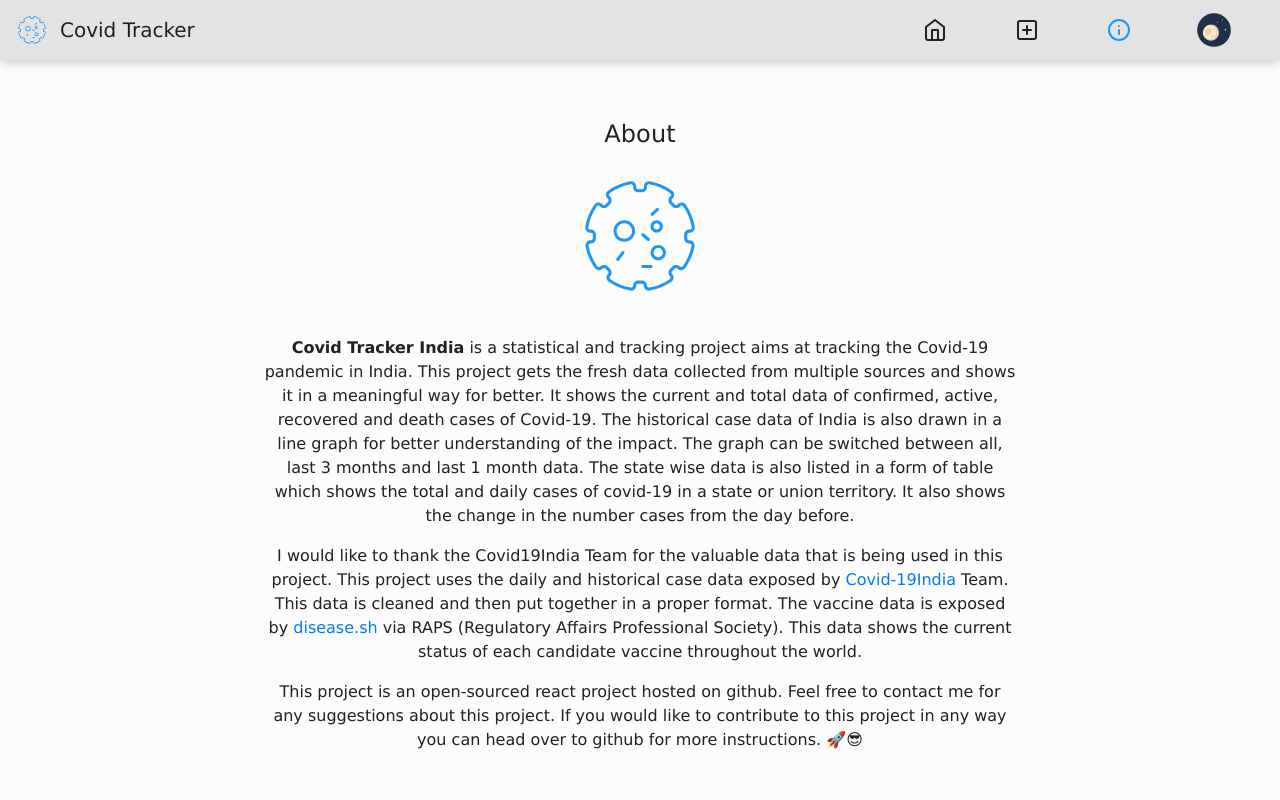
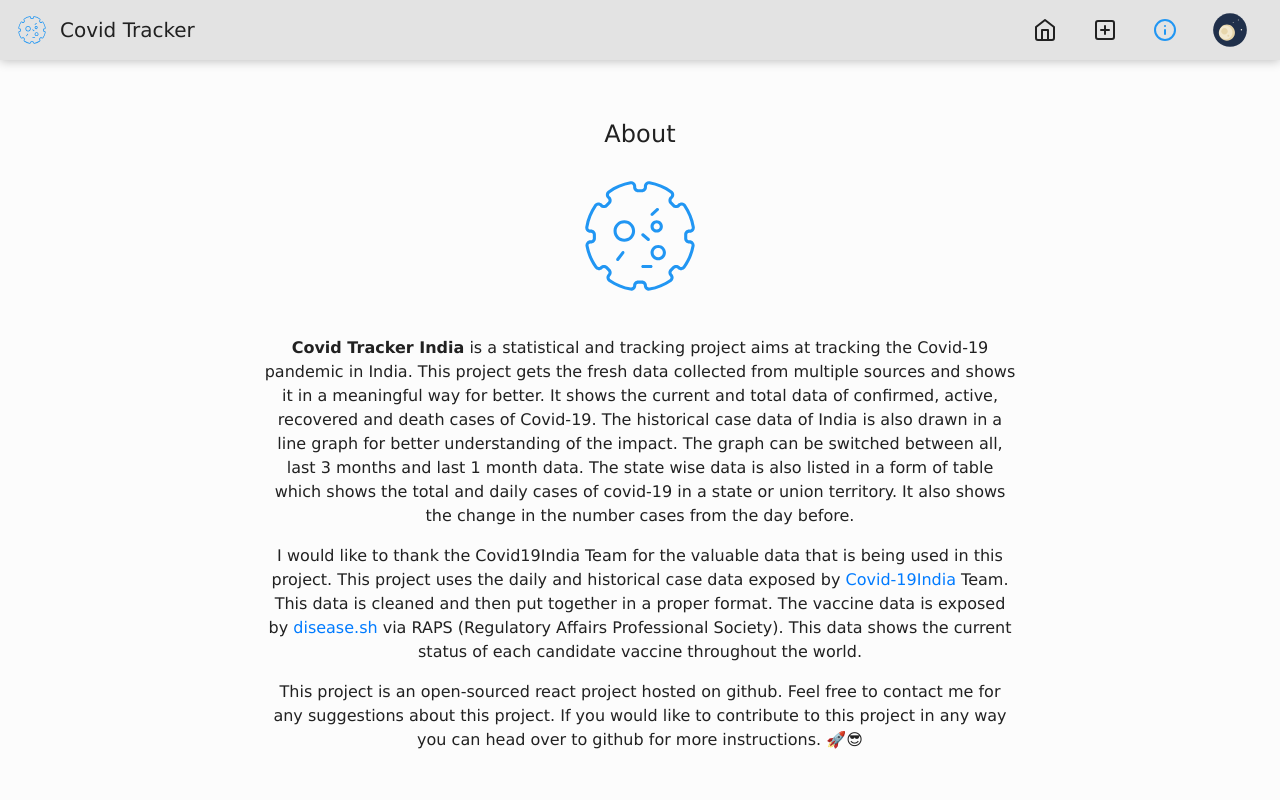
Before and after one commit to arch10/covid-tracker, a React (Create React App) app: page /about in a window 1280 px wide. Shown: the top 800 px of the page. Built offline with nearby package versions, Linux system fonts and the light colour scheme; no server answers.

Commit message:
header icon gap fix

```diff
--- a/src/components/components.css
+++ b/src/components/components.css
@@ -48,7 +48,7 @@
 .desktop {
     display: flex;
     align-items: center;
-    width: 30%;
+    width: 20%;
     justify-content: space-around;
 }
 
@@ -80,6 +80,12 @@
     transform: rotate(45deg) translate(-5px, -6px);
 }
 
+@media only screen and (max-width: 1200px) {
+    .desktop {
+        width: 30%;
+    }
+}
+
 @media only screen and (max-width: 1024px) {
     .desktop {
         width: 40%;
```
